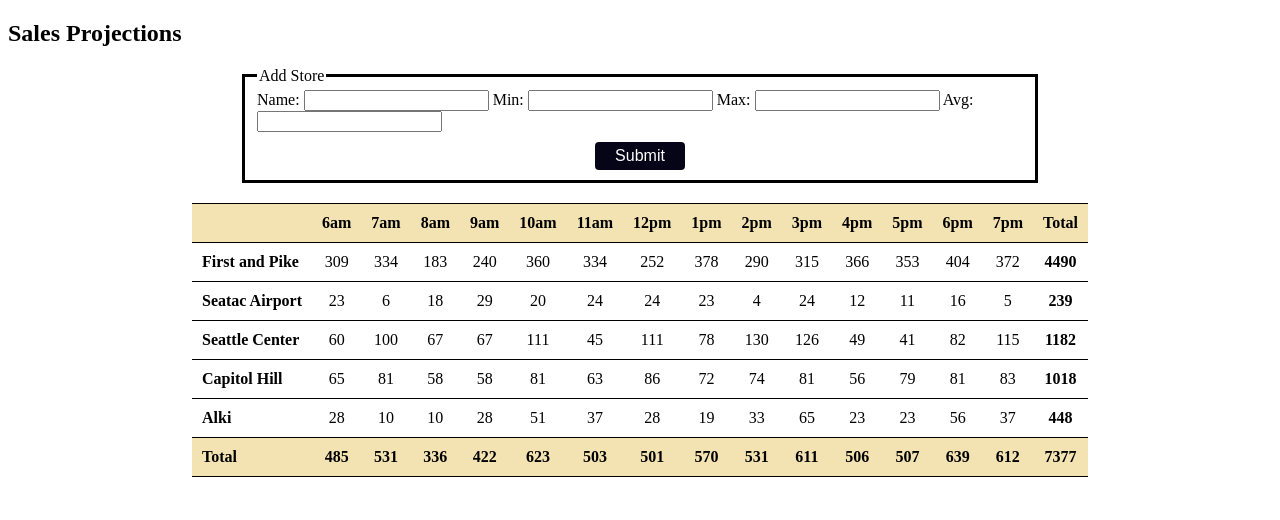
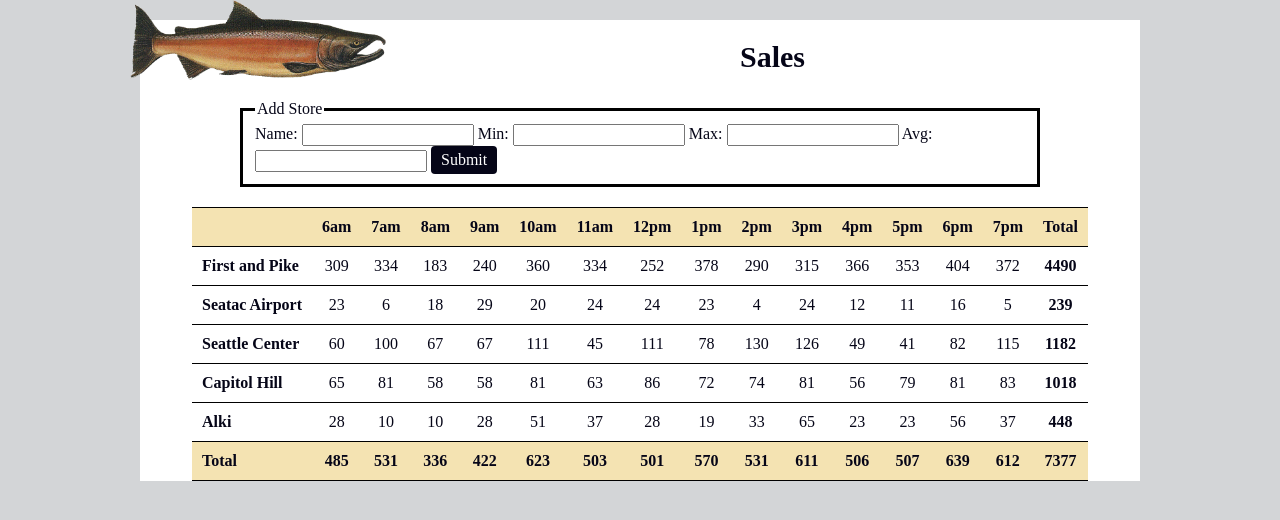
Before and after one commit to remilonwheels/cookie-stand, a plain HTML site: page sales.html in a window 1280 px wide. Drawn offline with Linux system fonts and the light colour scheme.

Commit message:
completed css for both pages

```diff
--- /dev/null
+++ b/reset.css
@@ -0,0 +1,48 @@
+/* http://meyerweb.com/eric/tools/css/reset/
+   v2.0 | 20110126
+   License: none (public domain)
+*/
+
+html, body, div, span, applet, object, iframe,
+h1, h2, h3, h4, h5, h6, p, blockquote, pre,
+a, abbr, acronym, address, big, cite, code,
+del, dfn, em, img, ins, kbd, q, s, samp,
+small, strike, strong, sub, sup, tt, var,
+b, u, i, center,
+dl, dt, dd, ol, ul, li,
+fieldset, form, label, legend,
+table, caption, tbody, tfoot, thead, tr, th, td,
+article, aside, canvas, details, embed,
+figure, figcaption, footer, header, hgroup,
+menu, nav, output, ruby, section, summary,
+time, mark, audio, video {
+	margin: 0;
+	padding: 0;
+	border: 0;
+	font-size: 100%;
+	font: inherit;
+	vertical-align: baseline;
+}
+/* HTML5 display-role reset for older browsers */
+article, aside, details, figcaption, figure,
+footer, header, hgroup, menu, nav, section {
+	display: block;
+}
+body {
+	line-height: 1;
+}
+ol, ul {
+	list-style: none;
+}
+blockquote, q {
+	quotes: none;
+}
+blockquote:before, blockquote:after,
+q:before, q:after {
+	content: '';
+	content: none;
+}
+table {
+	border-collapse: collapse;
+	border-spacing: 0;
+}
--- a/sales.html
+++ b/sales.html
@@ -3,11 +3,22 @@
   <head>
     <meta charset="utf-8">
     <title>Sales By Store</title>
-    <link rel="stylesheet" type="text/css" href="style-sales.css">
+    <link rel="stylesheet" type="text/css" href="style.css">
   </head>
   <body>
-    <h2>Sales Projections</h2>
+    <div id="page-sales">
+      <header>
+        <div id="hdr-left">
+          <img id="hdr-logo-left" src="assets/salmon.png" />
+        </div>
+        <div id="hdr-middle">
+        </div>
+        <div id="hdr-right">
+          <h1>Sales</h1>
+        </div>
+      </header>
 
+      <div id="main-section-sales">
         <form id="form_addStore">
           <fieldset>
             <legend>Add Store</legend>
@@ -15,21 +26,24 @@
             <label for="input_storeName">Name: </label>
             <input name="input_storeName" type="text" />
 
-        <label for="input_minCust">Min: </label>
-        <input name="input_minCust" type="text"/>
+            <label class="input-num" for="input_minCust">Min: </label>
+            <input name="input_minCust" type="number"/>
 
-        <label for="input_maxCust">Max: </label>
-        <input name="input_maxCust" type="text"/>
+            <label class="input-num" for="input_maxCust">Max: </label>
+            <input name="input_maxCust" type="number"/>
 
-        <label for="input_avgOrder">Avg: </label>
-        <input name="input_avgOrder" type="text"/>
+            <label class="input-num" for="input_avgOrder">Avg: </label>
+            <input name="input_avgOrder" type="number"/>
 
-        <button type="submit">Submit</button>
+            <button id="submit-button" type="submit">Submit</button>
           </fieldset>
         </form>
 
         <table id="tbl_allStores"></table>
 
         <script src="app.js"></script>
+      </div>
+    </div>
+
   </body>
 </html>
--- a/style.css
+++ b/style.css
@@ -25,8 +25,19 @@ body {
   background-color: white;
 }
 
+#page-sales {
+  max-width: 1000px;
+  margin: 20px auto 20px auto;
+  background-color: white;
+}
+
 header {
   height: 80px;
+}
+
+header h1 {
+  font-size: 30px;
+  padding-top: 20px;
 }
 
 #hdr-left, #hdr-right {
@@ -58,18 +69,21 @@ header > div {
 
 #login {
   margin: 0;
+  height: 20px;
 }
 
 #login img {
   width: 20px;
   padding: 10px;
+  position: relative;
 }
 
 #hdr-logo-right {
   height: 30px;
   position: absolute;
-  margin-left: 100px;
-  margin-top: -5px;
+  margin-left: 120px;
+  margin-top: 10px;
+  float: left;
 }
 
 #navbar {
@@ -182,3 +196,66 @@ footer {
   width: 80px;
   margin: 0px auto;
 }
+
+form {
+  margin-bottom: 20px;
+  margin: 0px auto 20px auto;
+  max-width: 800px;
+}
+
+table {
+  border-collapse: collapse;
+  margin: 0px auto;
+  background-color: white;
+}
+
+tr:first-child, tr:last-child {
+  background-color: #f4e3b2;
+}
+
+th:first-child {
+  text-align: left;
+}
+
+
+td {
+  text-align: center;
+  border-top: 1px solid #000000;
+  border-bottom: 1px solid #000000;
+
+}
+
+th {
+  padding: 10px 10px;
+  border-top: 1px solid #000000;
+  border-bottom: 1px solid #000000;
+}
+
+fieldset {
+  border: 3px solid #000000;
+}
+
+.input-num {
+  width: 50px;
+}
+
+button {
+  background-color: #050517;
+  border: none;
+  color: white;
+  padding: 5px 10px;
+  text-align: center;
+  text-decoration: none;
+  /*display: block;*/
+  font-size: 16px;
+  border-radius: 4px;
+}
+
+#login-button {
+  position: relative;
+  z-index: 1;
+}
+
+#submit-button {
+  /*margin: 0px auto 0px auto;*/
+}
```
Also changed, not shown: index.html (+3 -2 lines). Lines whose indentation alone changed are shown as unchanged.
